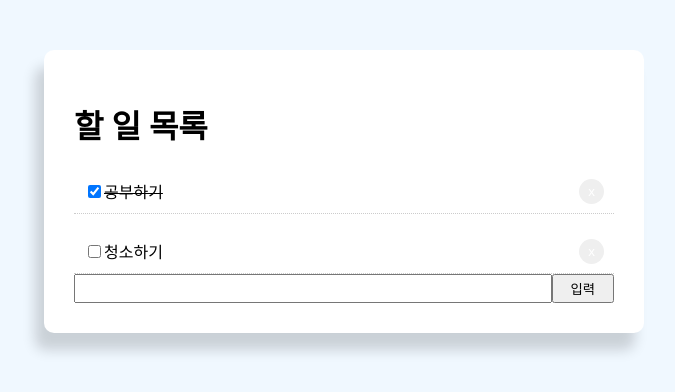
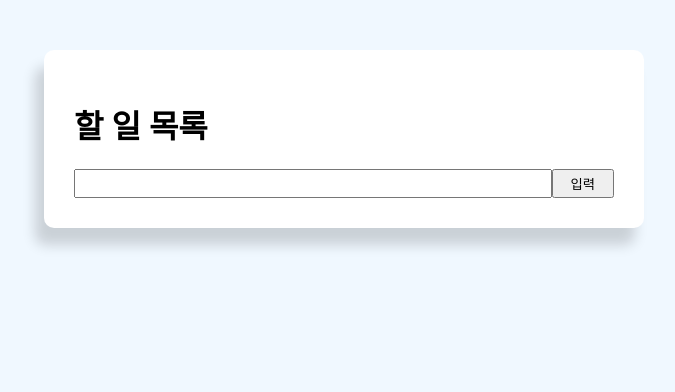
Before and after one commit to ParkPrin/youngnakapp, a React (Create React App) app: page / in a window 1280 px wide. Shown: the top 392 px of the page, without its empty margins (296-971 px from the left). Built offline with nearby package versions, Linux system fonts and the light colour scheme.

Commit message:
Feat: 클래스 컴포넌트에서 함수형 컴포넌트로 교체
클래스 컴포넌트에서 함수형 컴포넌트로 교체

```diff
--- a/src/App.tsx
+++ b/src/App.tsx
@@ -1,36 +1,19 @@
-import React, {ChangeEvent, Component} from "react";
+import React, {ChangeEvent, useState} from "react";
 import "./App.css";
 
-interface TodoData {
+type TodoData = {
     id: number;
     title: string;
     completed: boolean;
-}
+};
 
-type State = {
-    todoDatas: TodoData[];
-    value: string;
-    keyIndex: number;
-}
 
-export default class App extends Component<any, State>{
-  state: State = {
-      todoDatas: [
-          {
-              id: 1,
-              title: "공부하기",
-              completed: true,
-          },
-          {
-              id: 2,
-              title: "청소하기",
-              completed: false,
-          }
-      ],
-      value: '',
-      keyIndex: 2
-  }
-  btnStyle = {
+export default function App():JSX.Element {
+  const [todoDatas, setTodoDatas] = useState<TodoData[]>([]);
+  const [value, setValue] = useState<string>("");
+  const [keyIndex, setKeyIndex] = useState<number>(0);
+
+  const btnStyle = {
       color: "#fff",
       border: "none",
       padding: "5px 9px",
@@ -38,7 +21,7 @@ export default class App extends Component<any, State>{
       cursor: "pointer",
       float: "right" as "right"
   }
-  getStyle = (completed: boolean): any => {
+  const getStyle = (completed: boolean): any => {
       return {
           marginTop: "15px",
           padding: "10px",
@@ -47,65 +30,58 @@ export default class App extends Component<any, State>{
       }
   }
 
-  deleteItem = (id: number): void => {
-      const newTodoData = this.state.todoDatas.filter((data: TodoData) => data.id !== id)
-      this.setState({
-          todoDatas: newTodoData
-      })
+  const deleteItem = (id: number): void => {
+      const newTodoData = todoDatas.filter((data: TodoData) => data.id !== id)
+      setTodoDatas(newTodoData)
   }
-  addItem = (e: React.MouseEvent<HTMLInputElement>): void => {
+  const addItem = (e: React.MouseEvent<HTMLInputElement>): void => {
       e.preventDefault();
-      const keyIndex: number = this.state.keyIndex + 1;
+      const key: number = keyIndex + 1;
 
       const newTodoItem: TodoData = {
-        id: keyIndex,
-        title: this.state.value,
+        id: key,
+        title: value,
         completed: false,
-      }
-      this.setState({
-          todoDatas: [...this.state.todoDatas, newTodoItem],
-          keyIndex: keyIndex,
-          value: ''
-      })
+      };
+      setTodoDatas(prev =>
+          [...prev, newTodoItem]);
+      setKeyIndex(key);
+      setValue("")
   }
 
-  inputTitle = (e:ChangeEvent<HTMLInputElement>): void => {
-      this.setState({
-          value: e.target.value
-      })
+  const inputTitle = (e:ChangeEvent<HTMLInputElement>): void => {
+      setValue(e.target.value);
   }
-  changeCheckbox = (id: number): void => {
-      const changeTodoDatas = this.state.todoDatas.map((item) => {
+  const changeCheckbox = (id: number): void => {
+      const changeTodoDatas = todoDatas.map((item) => {
           if (item.id === id){
               item.completed = !item.completed;
           }
           return item;
       });
-      this.setState({
-          todoDatas: changeTodoDatas
-      })
+      setTodoDatas(changeTodoDatas);
   }
 
-  render() {
+
     return (
         <div className="container">
           <div className="todoBlock">
               <div className="title">
                   <h1>할 일 목록</h1>
               </div>
-              {this.state.todoDatas.map((data:TodoData) => (
-                  <div key={data.id} style={this.getStyle(data.completed)}>
-                      <input type="checkbox" defaultChecked={data.completed} onChange={() => this.changeCheckbox(data.id)}/>
+              {todoDatas.map((data:TodoData) => (
+                  <div key={data.id} style={getStyle(data.completed)}>
+                      <input type="checkbox" defaultChecked={data.completed} onChange={() => changeCheckbox(data.id)}/>
                       {data.title}
-                      <button style={this.btnStyle} onClick={() => this.deleteItem(data.id)}>x</button>
+                      <button style={btnStyle} onClick={() => deleteItem(data.id)}>x</button>
                   </div>
               ))}
               <form style={{ display: 'flex'}}>
-                  <input type="text" name="value" value={this.state.value} style={{ flex: '10', padding: '5px'}} onChange={(e) => this.inputTitle(e)}/>
-                  <input type="submit" value="입력" className="btn" style={{flex: '1'}} onClick={(e) => this.addItem(e)}/>
+                  <input type="text" name="value" value={value} style={{ flex: '10', padding: '5px'}} onChange={(e) => inputTitle(e)}/>
+                  <input type="submit" value="입력" className="btn" style={{flex: '1'}} onClick={(e) => addItem(e)}/>
               </form>
           </div>
         </div>
     )
-  }
+
 }
```
